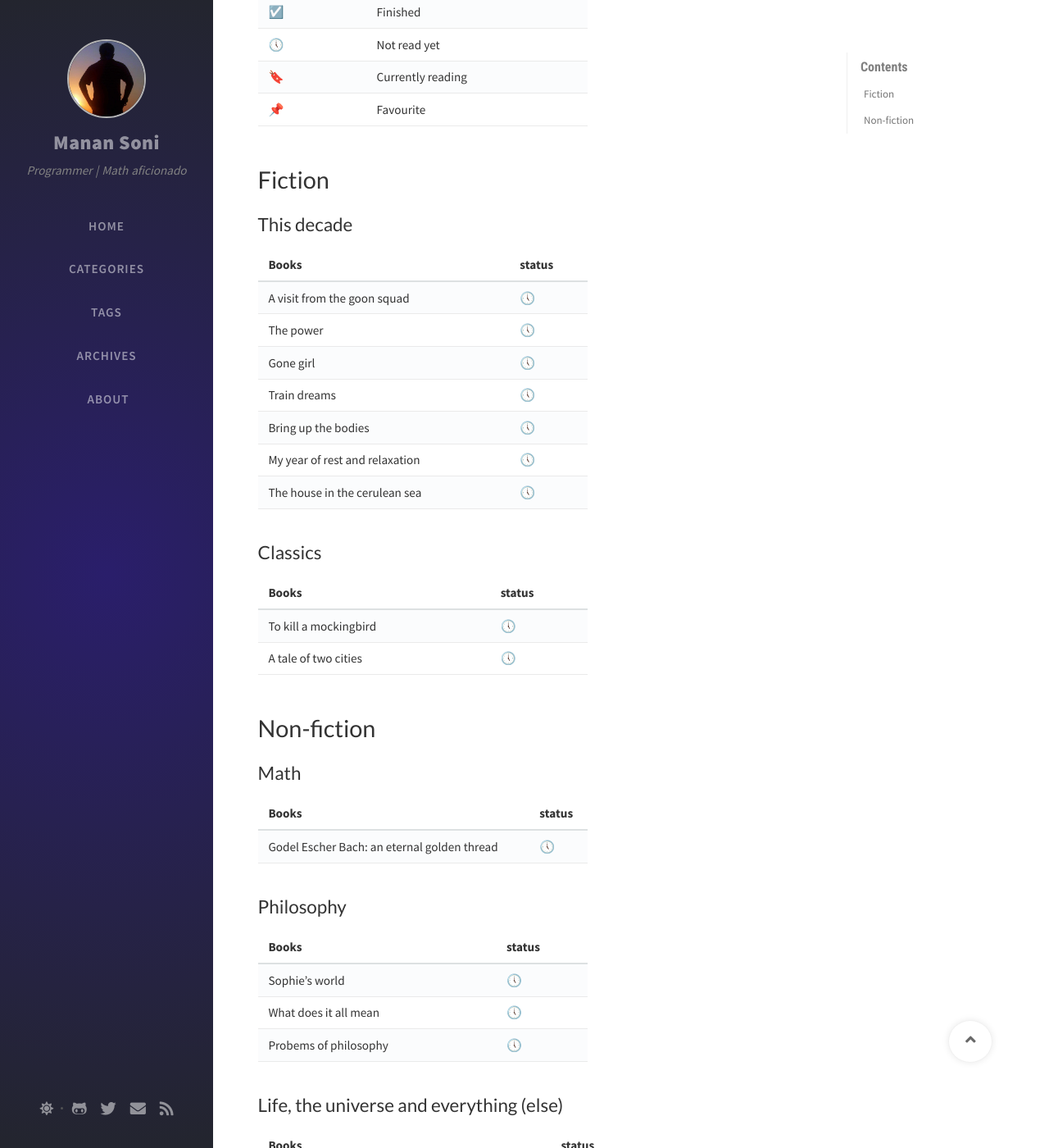
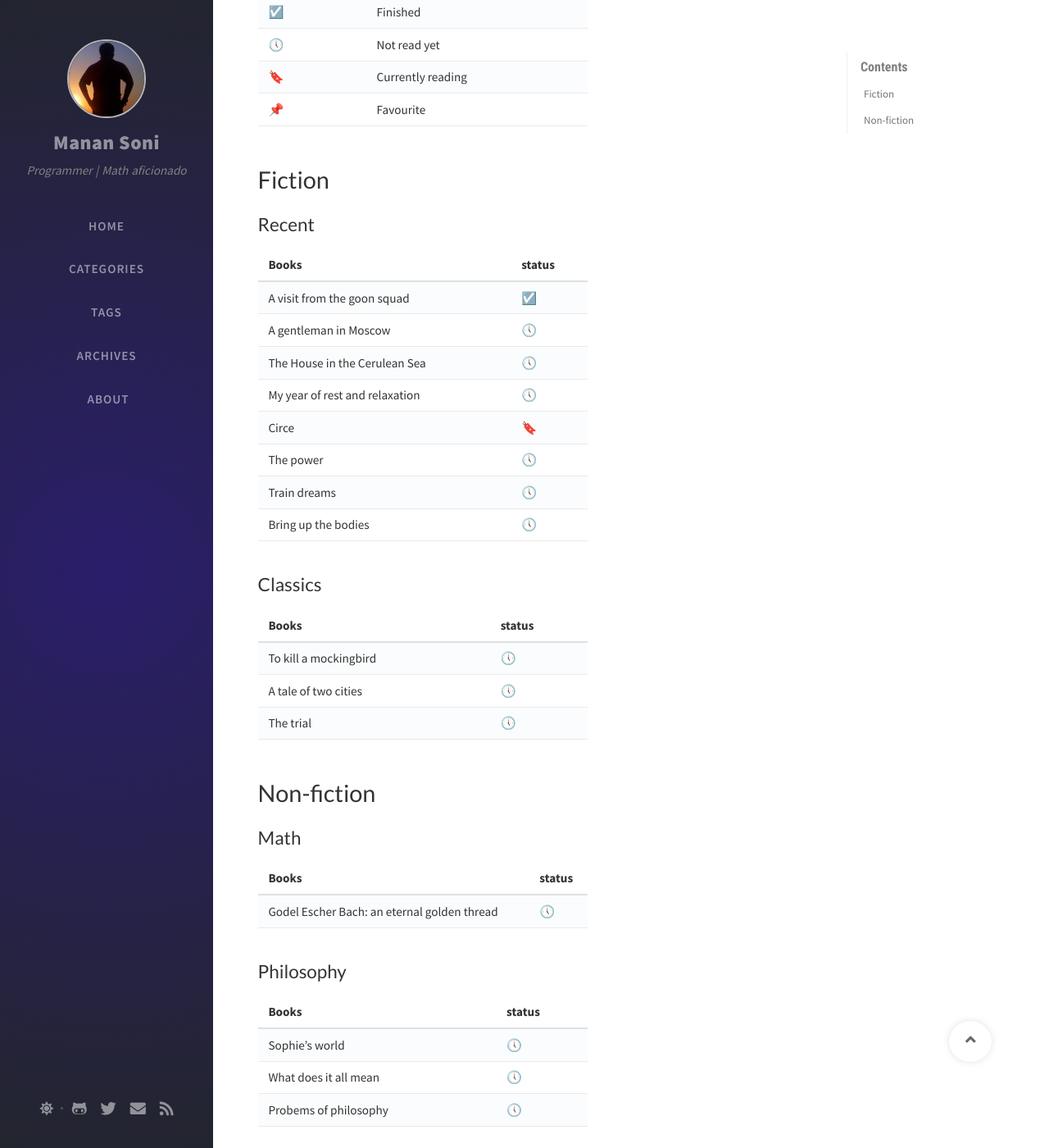
Before and after one commit to MananSoni42/manansoni42.github.io, a Jekyll site: the page built from _posts/2020-12-24-Books-to-read-in-2021.md, in a window 1280 px wide and 1400 px high, scrolled down 241 px. Shown: the whole window at 82% size. Built offline with Jekyll 4.4.1, drawn with Linux system fonts in a browser that asks for light colours; nearby versions of some CDN libraries; emoji names are drawn with the system emoji font; comment, search, counter and statistics services are not loaded; some of the changed text lies outside the part shown.

Commit message:
update book wishlist

```diff
--- a/_posts/2020-12-24-Books-to-read-in-2021.md
+++ b/_posts/2020-12-24-Books-to-read-in-2021.md
@@ -18,45 +18,48 @@ My (frequently updated) wishlist of books to read in **2021**
 
 # Fiction
 
-## This decade
+## Recent
 
 | Books                          | status                  |
-|--------------------------------|-------------------------|
-| A visit from the goon squad    | :clock5:                |
+| ------------------------------ | ----------------------- |
+| A visit from the goon squad    | :ballot_box_with_check: |
+| A gentleman in Moscow          | :clock5:                |
+| The House in the Cerulean Sea  | :clock5:                |
+| My year of rest and relaxation | :clock5:                |
+| Circe                          | :bookmark:              |
 | The power                      | :clock5:                |
-| Gone girl                      | :clock5:                |
 | Train dreams                   | :clock5:                |
 | Bring up the bodies            | :clock5:                |
-| My year of rest and relaxation | :clock5:                |
-| The house in the cerulean sea  | :clock5:                |
 
 ## Classics
 
-| Books                          | status                  |
-|--------------------------------|-------------------------|
-| To kill a mockingbird          | :clock5:                |
-| A tale of two cities           | :clock5:                |
+| Books                 | status   |
+| --------------------- | -------- |
+| To kill a mockingbird | :clock5: |
+| A tale of two cities  | :clock5: |
+| The trial             | :clock5: |
 
 # Non-fiction
 
 ## Math
 
-| Books                                       | status                  |
-|---------------------------------------------|-------------------------|
-| Godel Escher Bach: an eternal golden thread | :clock5:                |
+| Books                                       | status   |
+| ------------------------------------------- | -------- |
+| Godel Escher Bach: an eternal golden thread | :clock5: |
 
 ## Philosophy
 
-| Books                          | status                  |
-|--------------------------------|-------------------------|
-| Sophie's world                 | :clock5:                |
-| What does it all mean          | :clock5:                |
-| Probems of philosophy          | :clock5:                |
+| Books                 | status   |
+| --------------------- | -------- |
+| Sophie's world        | :clock5: |
+| What does it all mean | :clock5: |
+| Probems of philosophy | :clock5: |
 
 ## Life, the universe and everything (else)
 
 | Books                                                  | status                  |
-|--------------------------------------------------------|-------------------------|
-| The art of science and engineering - learning to learn | :bookmark:              |
+| ------------------------------------------------------ | ----------------------- |
+| The art of science and engineering - learning to learn | :ballot_box_with_check: |
 | Thinking fast and slow                                 | :clock5:                |
 | Freakonomics                                           | :clock5:                |
+| Man's Search for Meaning                               | :clock5:                |
```
